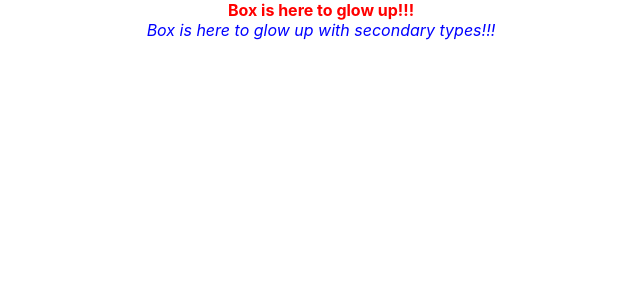
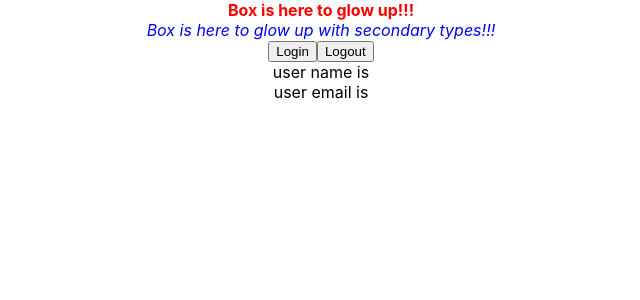
Before and after one commit to shanushikhar/React-typescript, a React (Create React App) app: page / in a window 1280 px wide. Shown: the top 300 px of the page, without its empty margins (319-959 px from the left). Built offline with nearby package versions, Linux system fonts and the light colour scheme.

Commit message:
Added useContext hook with future unknown values

```diff
--- a/src/App.tsx
+++ b/src/App.tsx
@@ -1,6 +1,8 @@
 import "./App.css";
 import Box from "./components/Box";
 import { ThemeContextProvider } from "./components/ThemeContextProvider";
+import User from "./components/User";
+import { UserContextProvider } from "./components/UserContext";
 
 function App() {
   return (
@@ -8,6 +10,10 @@ function App() {
       <ThemeContextProvider>
         <Box />
       </ThemeContextProvider>
+
+      <UserContextProvider>
+        <User />
+      </UserContextProvider>
     </div>
   );
 }
--- /dev/null
+++ b/src/components/User.tsx
@@ -0,0 +1,34 @@
+import React, { useContext } from "react";
+import { UserContext } from "./UserContext";
+
+export default function User() {
+  const userContextPro = useContext(UserContext);
+  console.log(userContextPro);
+
+  // destructuring gives error
+  //let { user , setUser } = userContextPro;
+
+  const loginUser = () => {
+    if (userContextPro) {
+      userContextPro.setUser({
+        email: "hello@example.com",
+        name: "bang",
+      });
+    }
+  };
+  const logOutUser = () => {
+    if (userContextPro) {
+      userContextPro.setUser(null);
+    }
+  };
+
+  return (
+    <div>
+      <button onClick={loginUser}> Login </button>
+      <button onClick={logOutUser}> Logout </button>
+
+      <section>user name is {userContextPro?.user?.name}</section>
+      <section>user email is {userContextPro?.user?.email}</section>
+    </div>
+  );
+}
--- /dev/null
+++ b/src/components/UserContext.tsx
@@ -0,0 +1,27 @@
+import { createContext, useState } from "react";
+
+export type AuthUserType = {
+  email: string;
+  name: string;
+};
+
+type childrenType = {
+  children: React.ReactNode;
+};
+
+type userContexttype = {
+  user: AuthUserType | null;
+  setUser: React.Dispatch<React.SetStateAction<AuthUserType | null>>;
+};
+
+export const UserContext = createContext<userContexttype | null>(null);
+
+export const UserContextProvider = ({ children }: childrenType) => {
+  const [user, setUser] = useState<AuthUserType | null>(null);
+
+  return (
+    <UserContext.Provider value={{ user, setUser }}>
+      {children}
+    </UserContext.Provider>
+  );
+};
```
Also changed, not shown: 1 other file (tests, documents, lock files or other folders).
